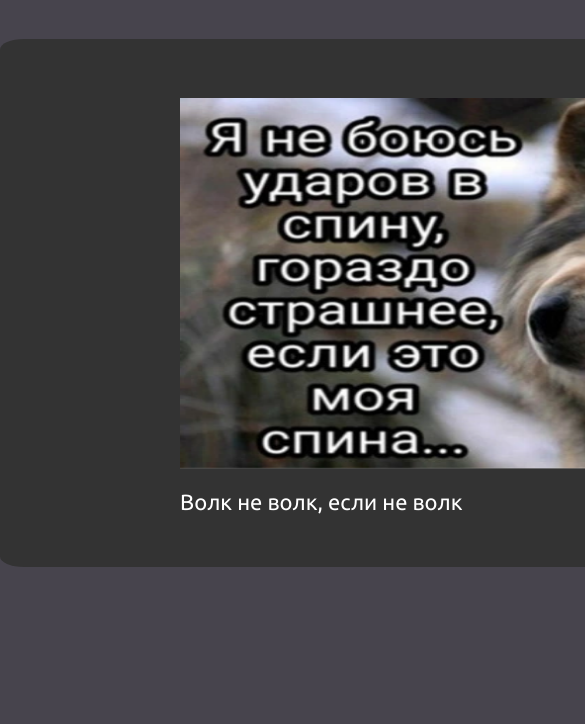
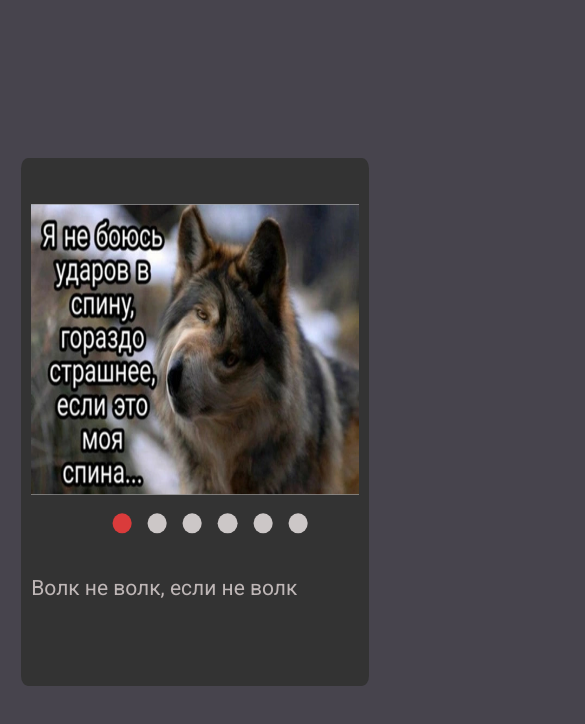
Before and after one commit to KItsuneew/cssMemSlider, a website: page cssMemSlider/index.html in a window 390 px wide. Shown: the top 724 px of the page, 585 px wide, since content can reach past the window. Drawn offline with Linux system fonts and the light colour scheme.

Commit message:
feat: finally task memes (Sat Oct 16 19:00)

```diff
--- a/cssMemSlider/index.html
+++ b/cssMemSlider/index.html
@@ -9,7 +9,7 @@
     <link rel="stylesheet" href="./style.css">
     <link rel="preconnect" href="https://fonts.googleapis.com">
     <link rel="preconnect" href="https://fonts.gstatic.com" crossorigin>
-    <link href="https://fonts.googleapis.com/css2?family=Ubuntu&display=swap" rel="stylesheet">
+    <link href="https://fonts.googleapis.com/css2?family=Roboto&display=swap" rel="stylesheet">
 </head>
 
 <body>
--- a/cssMemSlider/style.css
+++ b/cssMemSlider/style.css
@@ -6,7 +6,13 @@
 
 body {
   background-color: rgb(71, 68, 77);
-  font-family: "Ubuntu", sans-serif;
+  font-family: "Roboto", sans-serif;
+  display: flex;
+  align-items: center;
+  justify-content: center;
+  width: 100%;
+  height: 100vh;
+  padding: 0 1.3rem;
 }
 
 .container {
@@ -14,8 +20,7 @@ body {
   height: 33rem;
   border-radius: 2%;
   background-color: #333;
-  margin: 10% auto;
-  position: relative;
+  display: block;
 }
 
 .container > input {
@@ -78,9 +83,9 @@ body {
 }
 
 .panel {
-  transform: translate(328%, 210%);
-  max-width: 250px;
   display: flex;
+  transform: translate(calc(100% * 3.79), 169%);
+  width: 18%;
 }
 
 .button {
@@ -103,7 +108,7 @@ body {
 .cont__text {
   transform: translate(15%, 5rem);
   font-size: 22px;
-  color: #fff;
+  color: #bfb7b7;
 }
 
 #mem1:checked ~ .container__img > .memes1,
@@ -137,8 +142,8 @@ body {
 
 .button::after {
   content: "";
-  width: 50px;
-  height: 50px;
+  width: 4rem;
+  height: 4rem;
   position: fixed;
 }
 
@@ -147,3 +152,21 @@ video {
   object-fit: cover;
   height: 386px;
 }
+
+@media (max-width: 451px) {
+  .container__img {
+    width: 94%;
+    height: 55%;
+  }
+  video {
+    height: 299px;
+  }
+  .panel {
+    transform: translate(32%, 163%);
+    width: calc(50% * 1.5);
+  }
+  .cont__text {
+    transform: translate(3%, 8rem);
+    font-size: 21px;
+  }
+}
```
Also changed, not shown: cssMemSlider/memesfiles/193-1933217_video-play-video-play-icon-png.png (deleted).
